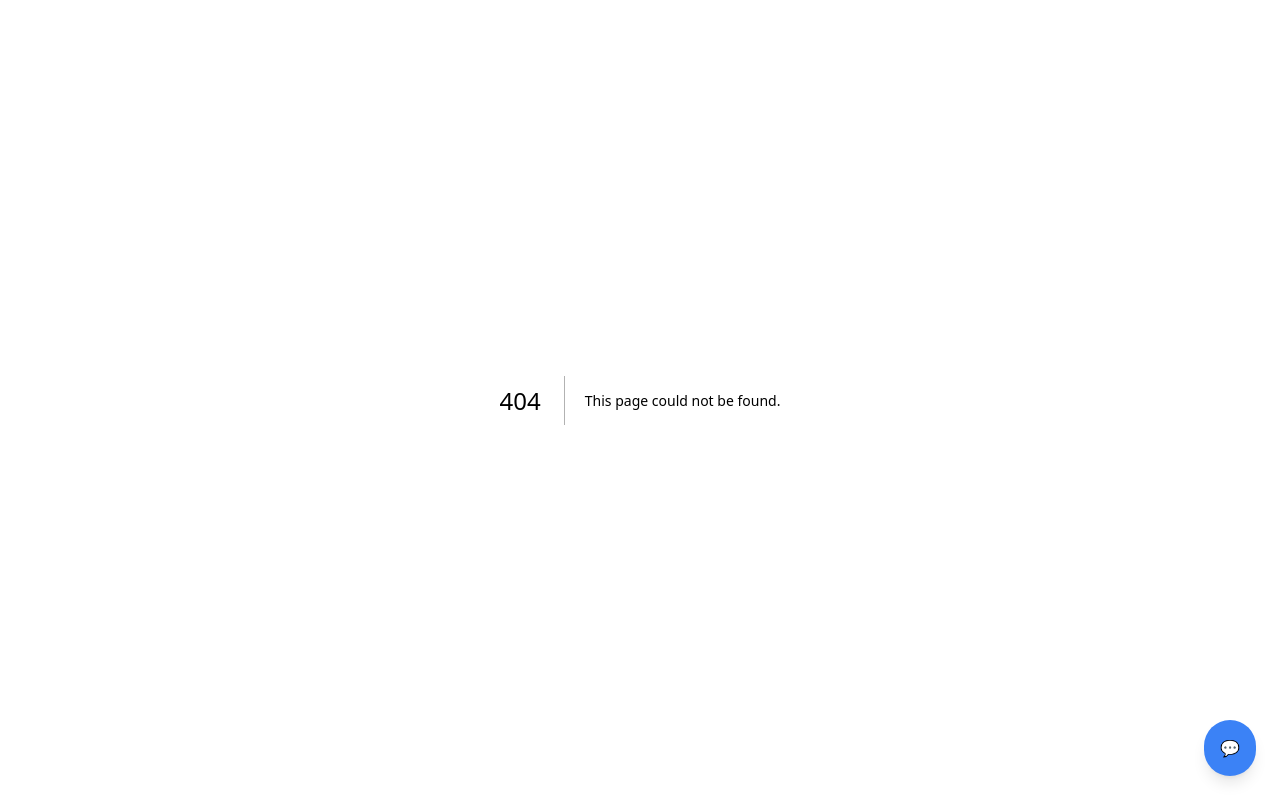
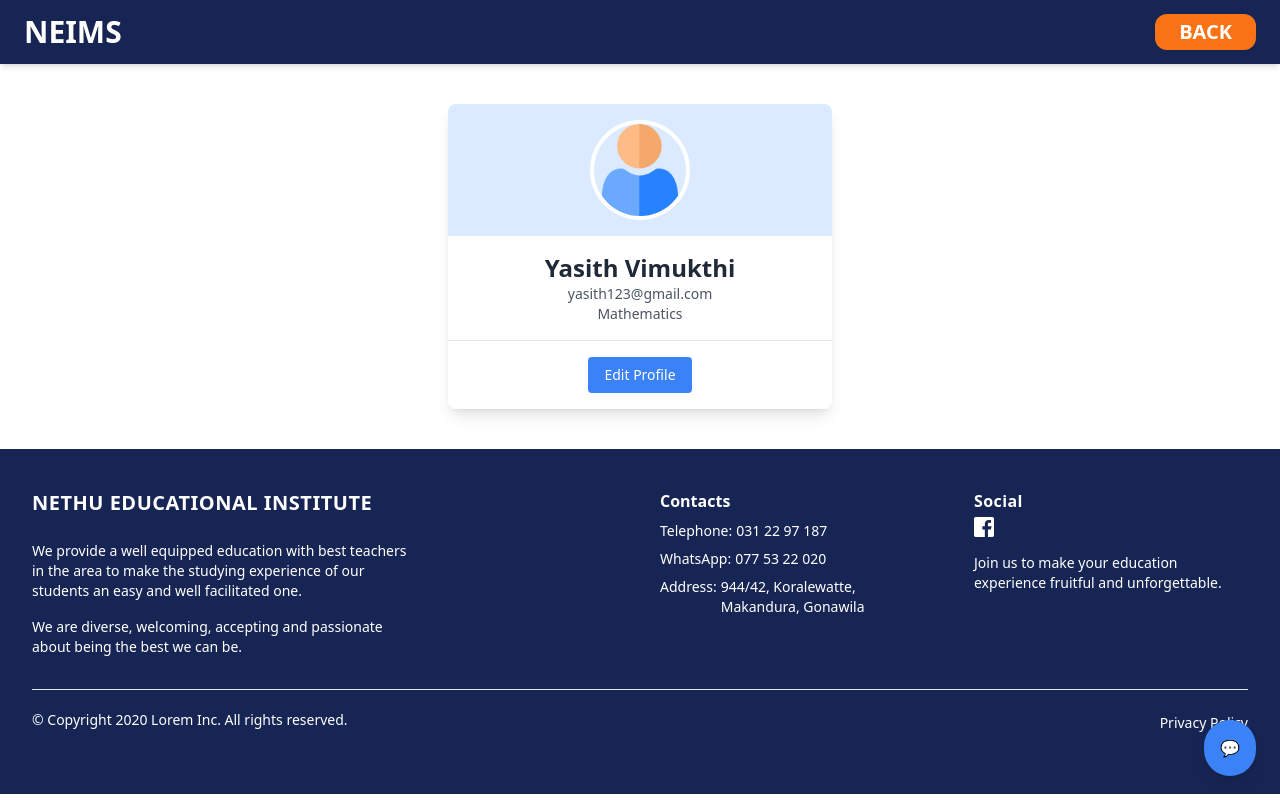
Before and after one commit to yasiith/Nethu_Education_Institute_Management_System, a Next.js app in the folder Nethu_Education_Institute_Management_System/: page /teachers/my-profile in a window 1280 px wide. Before the commit this address had no page. Built offline with nearby package versions, Linux system fonts and the light colour scheme.

Commit message:
view teacher profile frontend

```diff
--- /dev/null
+++ b/Nethu_Education_Institute_Management_System/app/teachers/my-profile/page.js
@@ -0,0 +1,18 @@
+
+import Footer from '@components/footer'
+import Avatar from '@components/Teacher/my-profile/NameCard'
+import NavToDashboard from '@components/Teacher/my-profile/NavToDashboard'
+
+import React from 'react'
+
+const Page = () => {
+  return (
+    <div>
+      <NavToDashboard />
+      <Avatar />
+      <Footer />
+    </div>
+  )
+}
+
+export default Page
--- a/Nethu_Education_Institute_Management_System/components/Teacher/TeacherNav.jsx
+++ b/Nethu_Education_Institute_Management_System/components/Teacher/TeacherNav.jsx
@@ -3,10 +3,16 @@ import React from 'react';
 import { useState,useEffect, useRef } from 'react';
 import {User} from 'lucide-react';
 import Link from 'next/link';
+import {useRouter} from 'next/navigation';
 
 const Navbar = () => {
     const [isDropdownOpen, setIsDropdownOpen] = useState(false);
     const dropdownRef = useRef(null);
+
+    const router = useRouter();
+    const toMyProfile = () => {
+        router.push('/teachers/my-profile');
+    }
 
     const toggleDropdown = () => {
         setIsDropdownOpen(!isDropdownOpen);
@@ -42,13 +48,13 @@ const Navbar = () => {
                     {isDropdownOpen && (
                         <div className='origin-top-right absolute right-0 mt-2 w-48 rounded-md shadow-lg bg-white ring-black ring-opacity-5'>
                             <div className='py-1'>
-                                <a
-                                    href="#profile"
+                                <button
+                                    onClick = {toMyProfile}
                                     className='block px-4 py-2 text-sm text-gray-700 hover:bg-gray-100'
 
                                 >
                                     Your Profile
-                                </a>
+                                </button>
                                 <a
                                     href="#logout"
                                     className='block px-4 py-2 text-sm text-gray-700 hover:bg-gray-100'
--- /dev/null
+++ b/Nethu_Education_Institute_Management_System/components/Teacher/my-profile/NameCard.jsx
@@ -0,0 +1,103 @@
+'use client';
+
+import Image from 'next/image';
+import { useState } from 'react';
+
+const TeacherProfile = () => {
+  const [teacher, setTeacher] = useState({
+    name: 'Yasith Vimukthi',
+    email: 'yasith123@gmail.com',
+    subject: 'Mathematics',
+    avatar: '/assets/icons/user.png',
+  });
+
+  const [isEditing, setIsEditing] = useState(false);
+  const [formData, setFormData] = useState(teacher);
+
+  const handleEditClick = () => {
+    setIsEditing(true);
+  };
+
+  const handleChange = (e) => {
+    const { name, value } = e.target;
+    setFormData({ ...formData, [name]: value });
+  };
+
+  const handleSubmit = (e) => {
+    e.preventDefault();
+    setTeacher(formData);
+    setIsEditing(false);
+  };
+
+  return (
+    <div className='p-10'>
+      <div className="max-w-sm mx-auto bg-white shadow-lg rounded-lg overflow-hidden">
+        <div className="p-4 flex items-center justify-center bg-blue-100">
+          <Image
+            className="rounded-full border-4 border-white"
+            src={teacher.avatar}
+            alt="teacher Avatar"
+            width={100}
+            height={100}
+          />
+        </div>
+        <div className="p-4">
+          {!isEditing ? (
+            <>
+              <h2 className="text-2xl font-semibold text-gray-800 text-center">
+                {teacher.name}
+              </h2>
+              <p className="text-gray-600 text-sm text-center">{teacher.email}</p>
+              <p className="text-gray-600 text-sm text-center">{teacher.subject}</p>
+            </>
+          ) : (
+            <form onSubmit={handleSubmit} className="space-y-4">
+              <input
+                type="text"
+                name="name"
+                value={formData.name}
+                onChange={handleChange}
+                className="w-full p-2 border rounded"
+                placeholder="Name"
+              />
+              <input
+                type="email"
+                name="email"
+                value={formData.email}
+                onChange={handleChange}
+                className="w-full p-2 border rounded"
+                placeholder="Email"
+              />
+              <input
+                type="text"
+                name="subject"
+                value={formData.subject}
+                onChange={handleChange}
+                className="w-full p-2 border rounded"
+                placeholder="subject"
+              />
+              <button
+                type="submit"
+                className="px-4 py-2 bg-orange-500 hover:bg-orange-600 text-white text-sm font-medium rounded"
+              >
+                Save Changes
+              </button>
+            </form>
+          )}
+        </div>
+        <div className="p-4 border-t text-center">
+          {!isEditing && (
+            <button
+              onClick={handleEditClick}
+              className="px-4 py-2 bg-blue-500 hover:bg-blue-600 text-white text-sm font-medium rounded"
+            >
+              Edit Profile
+            </button>
+          )}
+        </div>
+      </div>
+    </div>
+  );
+};
+
+export default TeacherProfile;
--- /dev/null
+++ b/Nethu_Education_Institute_Management_System/components/Teacher/my-profile/NavToDashboard.jsx
@@ -0,0 +1,34 @@
+'use client'
+import React from 'react';
+import { useRouter } from 'next/navigation';
+import Link from 'next/link';
+
+const NavToDashboard = () => {
+    const router = useRouter();
+
+    const toDashboard = () => {
+        router.push('/teachers');
+    }
+
+    return (
+        <nav className='bg-blue-950 shadow-md w-full'>
+            <div className='max-w-7xl mx-auto flex justify-between items-center h-16 px-6'>
+                <div className='flex-shrink-0'>
+                    <span className='text-3xl font-semibold text-white'>
+                        <Link href='/'>NEIMS</Link>
+                    </span>
+                </div>
+                <div>
+                    <button
+                        onClick={toDashboard}
+                        className='bg-orange-500 text-white px-6 py-1 rounded-xl font-semibold text-xl shadow-sm hover:bg-orange-700'
+                    >
+                        BACK
+                    </button>
+                </div>
+            </div>
+        </nav>
+    )
+}
+
+export default NavToDashboard;
```
